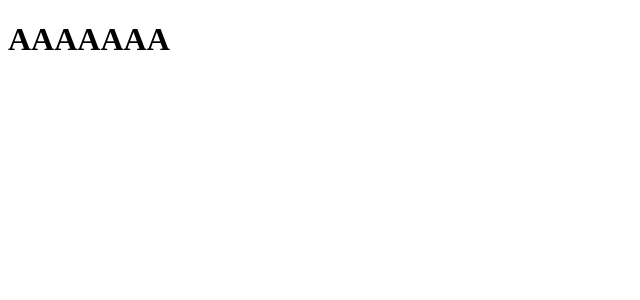
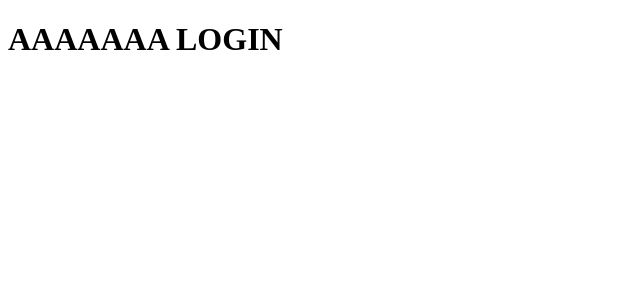
Before and after one commit to igorulian/desafio-roteirizador, a React (Create React App) app in the folder frontend/: page /login in a window 1280 px wide. Shown: the top 300 px of the page, without its empty margins (0-640 px from the left). Built offline with nearby package versions, Linux system fonts and the light colour scheme.

Commit message:
setup react-router

```diff
--- a/frontend/package.json
+++ b/frontend/package.json
@@ -42,6 +42,7 @@
     ]
   },
   "devDependencies": {
+    "@types/react-router-dom": "^5.3.1",
     "@typescript-eslint/eslint-plugin": "^5.0.0",
     "@typescript-eslint/parser": "^5.0.0",
     "eslint": "^7.12.1",
--- a/frontend/src/App.tsx
+++ b/frontend/src/App.tsx
@@ -1,10 +1,12 @@
 import React from 'react'
+import { BrowserRouter } from 'react-router-dom'
+import Routes from './routes'
 
-function App () {
+const App:React.FC = () => {
   return (
-    <div className="App">
-      <h1> AAAAAAA </h1>
-    </div>
+    <BrowserRouter>
+      <Routes/>
+    </BrowserRouter>
   )
 }
 
--- /dev/null
+++ b/frontend/src/pages/Login/index.tsx
@@ -0,0 +1,11 @@
+import React from 'react'
+
+const Login:React.FC = () => {
+  return (
+    <div className="App">
+      <h1> AAAAAAA LOGIN </h1>
+    </div>
+  )
+}
+
+export default Login
--- a/frontend/src/routes.tsx
+++ b/frontend/src/routes.tsx
@@ -0,0 +1,13 @@
+import React from 'react'
+import { Route, Switch } from 'react-router-dom'
+import Login from './pages/Login'
+
+const Routes:React.FC = () => {
+  return (
+    <Switch>
+        <Route exact path = '/login' component={Login}/>
+    </Switch>
+  )
+}
+
+export default Routes
```
Also changed, not shown: 1 other file (tests, documents, lock files or other folders).
